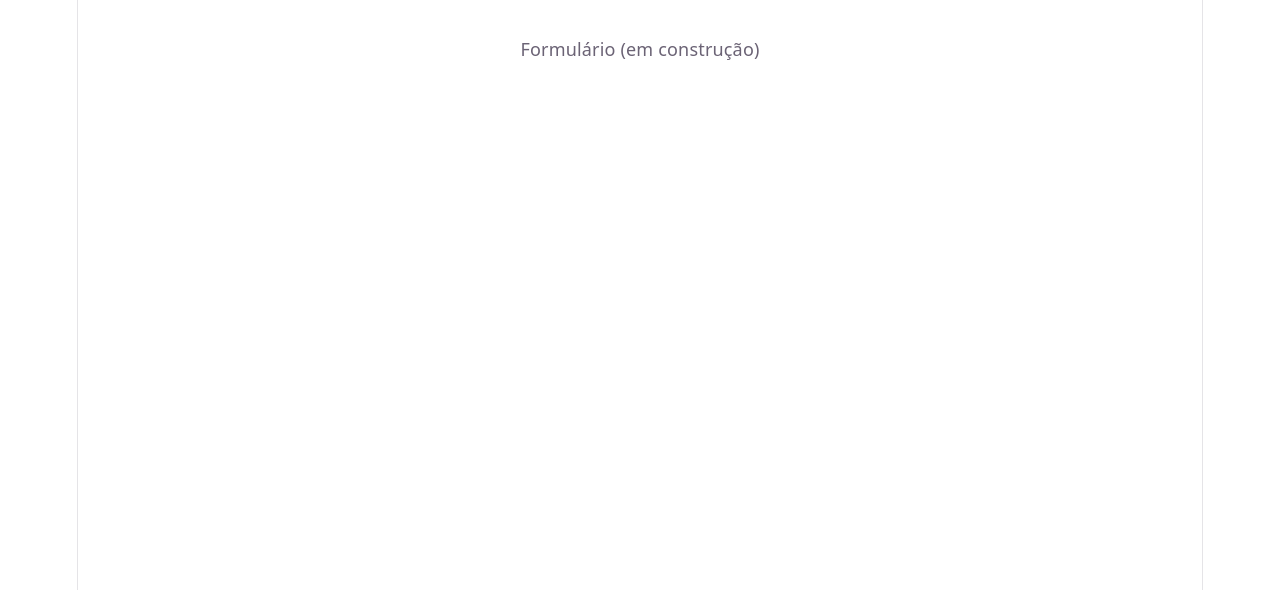
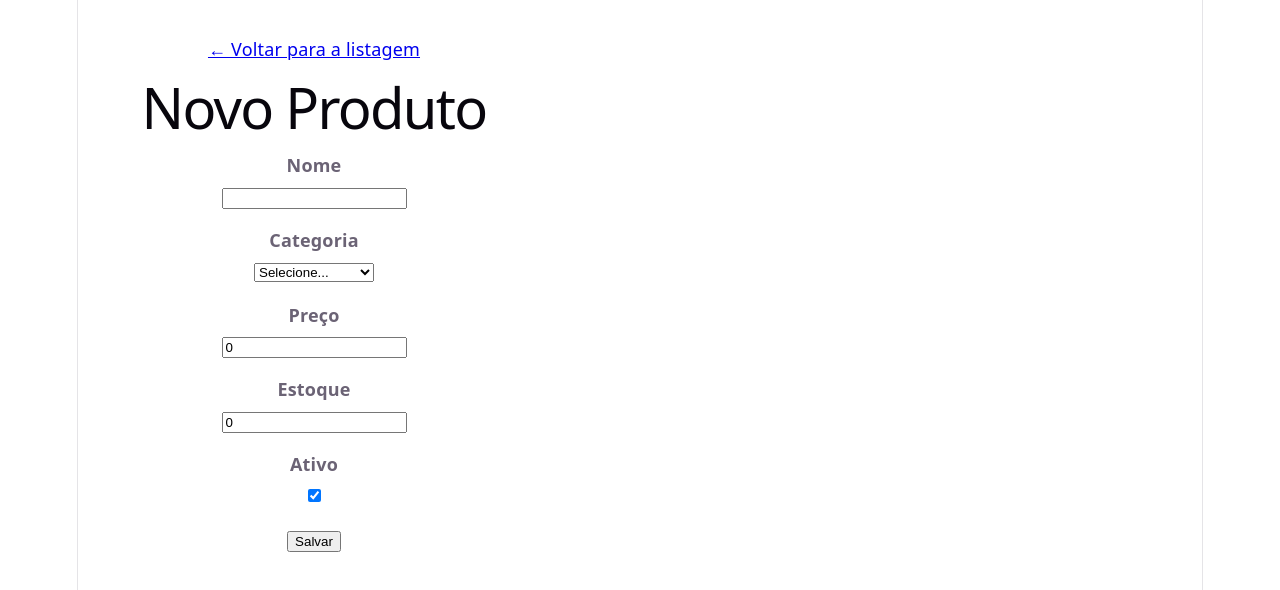
Before and after one commit to lhmoraesdvp/teste-react-produtos, a React (Vite) app in the folder app/: page /produtos/novo in a window 1280 px wide. Shown: the top 590 px of the page. Built offline with nearby package versions, Linux system fonts and the light colour scheme.

Commit message:
feat: adiciona formulario de criar/editar produto com validacao

```diff
--- /dev/null
+++ b/app/src/components/FormField.tsx
@@ -0,0 +1,21 @@
+interface FormFieldProps {
+  label: string;
+  erro?: string;
+  children: React.ReactNode;
+}
+
+export function FormField({ label, erro, children }: FormFieldProps) {
+  return (
+    <div style={{ marginBottom: '1rem' }}>
+      <label style={{ display: 'block', marginBottom: '0.25rem', fontWeight: 'bold' }}>
+        {label}
+      </label>
+      {children}
+      {erro && (
+        <p style={{ color: 'red', fontSize: '0.85rem', margin: '0.25rem 0 0' }}>
+          {erro}
+        </p>
+      )}
+    </div>
+  );
+}
--- /dev/null
+++ b/app/src/hooks/useProductForm.ts
@@ -0,0 +1,52 @@
+import { useState, useEffect } from 'react';
+import type { ProductInput } from '../types/Product';
+
+const ESTADO_INICIAL: ProductInput = {
+  nome: '',
+  categoria: '',
+  preco: 0,
+  estoque: 0,
+  ativo: true,
+};
+
+interface Erros {
+  nome?: string;
+  preco?: string;
+  estoque?: string;
+}
+
+export function useProductForm(valoresIniciais?: ProductInput) {
+  const [valores, setValores] = useState<ProductInput>(valoresIniciais ?? ESTADO_INICIAL);
+  const [erros, setErros] = useState<Erros>({});
+
+  useEffect(() => {
+    if (valoresIniciais) {
+      setValores(valoresIniciais);
+    }
+  }, [valoresIniciais]);
+
+  function validar(): boolean {
+    const novosErros: Erros = {};
+
+    if (!valores.nome || valores.nome.trim().length < 3) {
+      novosErros.nome = 'Nome é obrigatório e deve ter no mínimo 3 caracteres.';
+    }
+
+    if (valores.preco === undefined || valores.preco === null || valores.preco <= 0) {
+      novosErros.preco = 'Preço é obrigatório e deve ser maior que zero.';
+    }
+
+    if (valores.estoque === undefined || valores.estoque === null || valores.estoque < 0) {
+      novosErros.estoque = 'Estoque é obrigatório e deve ser zero ou mais.';
+    }
+
+    setErros(novosErros);
+    return Object.keys(novosErros).length === 0;
+  }
+
+  function atualizarCampo<K extends keyof ProductInput>(campo: K, valor: ProductInput[K]) {
+    setValores((prev) => ({ ...prev, [campo]: valor }));
+  }
+
+  return { valores, erros, validar, atualizarCampo };
+}
--- a/app/src/pages/ProductForm.tsx
+++ b/app/src/pages/ProductForm.tsx
@@ -1,3 +1,143 @@
+import { useState, useEffect } from 'react';
+import { useParams, useNavigate, Link } from 'react-router-dom';
+import { useProductForm } from '../hooks/useProductForm';
+import { FormField } from '../components/FormField';
+import {
+  buscarProdutoPorId,
+  criarProduto,
+  atualizarProduto,
+} from '../services/productService';
+import type { Product, ProductInput } from '../types/Product';
+
+const CATEGORIAS = [
+  'Perifericos',
+  'Monitores',
+  'Audio',
+  'Armazenamento',
+  'Componentes',
+  'Acessorios',
+];
+
 export function ProductForm() {
-  return <div style={{ padding: '2rem' }}>Formulário (em construção)</div>;
+  const { id } = useParams<{ id: string }>();
+  const navigate = useNavigate();
+  const modoEdicao = Boolean(id);
+
+  const [valoresIniciais, setValoresIniciais] = useState<ProductInput | undefined>(undefined);
+  const [carregandoProduto, setCarregandoProduto] = useState(modoEdicao);
+  const [erroCarregamento, setErroCarregamento] = useState<string | null>(null);
+  const [salvando, setSalvando] = useState(false);
+  const [erroSalvar, setErroSalvar] = useState<string | null>(null);
+  const [sucesso, setSucesso] = useState(false);
+
+  const { valores, erros, validar, atualizarCampo } = useProductForm(valoresIniciais);
+
+  useEffect(() => {
+    if (!modoEdicao || !id) return;
+
+    async function carregar() {
+      setCarregandoProduto(true);
+      setErroCarregamento(null);
+      try {
+        const produto: Product = await buscarProdutoPorId(Number(id));
+        const { id: _id, ...resto } = produto;
+        setValoresIniciais(resto);
+      } catch {
+        setErroCarregamento('Não foi possível carregar o produto para edição.');
+      } finally {
+        setCarregandoProduto(false);
+      }
+    }
+
+    carregar();
+  }, [id, modoEdicao]);
+
+  async function handleSubmit(e: React.FormEvent) {
+    e.preventDefault();
+    setSucesso(false);
+    setErroSalvar(null);
+
+    if (!validar()) return;
+
+    setSalvando(true);
+    try {
+      if (modoEdicao && id) {
+        await atualizarProduto(Number(id), valores);
+      } else {
+        await criarProduto(valores);
+      }
+      setSucesso(true);
+      setTimeout(() => navigate('/'), 1200);
+    } catch {
+      setErroSalvar('Não foi possível salvar o produto. Tente novamente.');
+    } finally {
+      setSalvando(false);
+    }
+  }
+
+  if (carregandoProduto) return <p style={{ padding: '2rem' }}>Carregando produto...</p>;
+  if (erroCarregamento) return <p style={{ padding: '2rem', color: 'red' }}>{erroCarregamento}</p>;
+
+  return (
+    <div style={{ padding: '2rem', maxWidth: '400px' }}>
+      <Link to="/">← Voltar para a listagem</Link>
+      <h1>{modoEdicao ? 'Editar Produto' : 'Novo Produto'}</h1>
+
+      <form onSubmit={handleSubmit}>
+        <FormField label="Nome" erro={erros.nome}>
+          <input
+            type="text"
+            value={valores.nome}
+            onChange={(e) => atualizarCampo('nome', e.target.value)}
+          />
+        </FormField>
+
+        <FormField label="Categoria">
+          <select
+            value={valores.categoria}
+            onChange={(e) => atualizarCampo('categoria', e.target.value)}
+          >
+            <option value="">Selecione...</option>
+            {CATEGORIAS.map((cat) => (
+              <option key={cat} value={cat}>
+                {cat}
+              </option>
+            ))}
+          </select>
+        </FormField>
+
+        <FormField label="Preço" erro={erros.preco}>
+          <input
+            type="number"
+            step="0.01"
+            value={valores.preco}
+            onChange={(e) => atualizarCampo('preco', Number(e.target.value))}
+          />
+        </FormField>
+
+        <FormField label="Estoque" erro={erros.estoque}>
+          <input
+            type="number"
+            value={valores.estoque}
+            onChange={(e) => atualizarCampo('estoque', Number(e.target.value))}
+          />
+        </FormField>
+
+        <FormField label="Ativo">
+          <input
+            type="checkbox"
+            checked={valores.ativo}
+            onChange={(e) => atualizarCampo('ativo', e.target.checked)}
+          />
+        </FormField>
+
+        {erroSalvar && <p style={{ color: 'red' }}>{erroSalvar}</p>}
+        {sucesso && <p style={{ color: 'green' }}>Produto salvo com sucesso!</p>}
+
+        <button type="submit" disabled={salvando}>
+          {salvando ? 'Salvando...' : 'Salvar'}
+        </button>
+      </form>
+    </div>
+  );
 }
```
Also changed, not shown: 1 other file (tests, documents, lock files or other folders).
